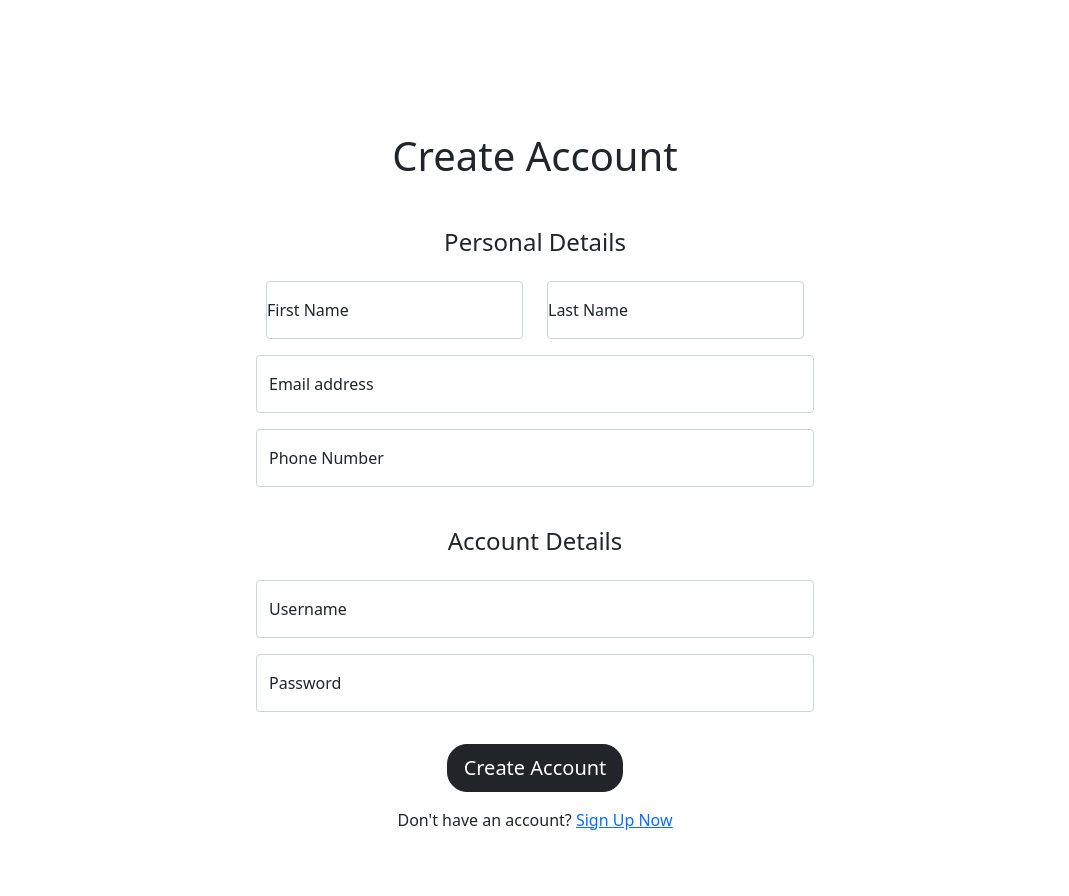
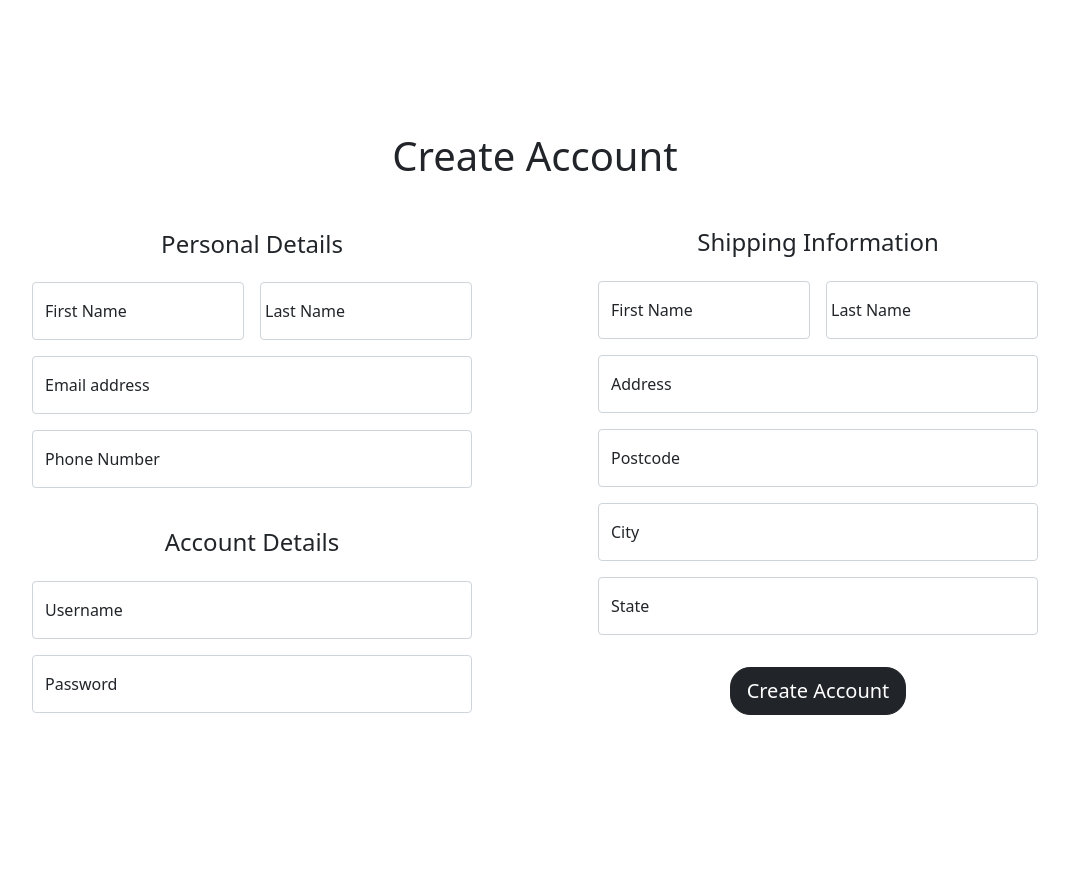
Before and after one commit to Ethanoll47/e-commerce-website, a PHP site: page /createAccount.html in a window 1280 px wide. Shown: the whole page, without its empty margins (105-1174 px from the left). After the commit the page ends 715 px from the top, so only its background shows below. Run offline with PHP 8.4, Linux system fonts and the light colour scheme; some libraries are stand-ins or nearby versions.

Commit message:
Added input fields to createAccount page

```diff
--- a/createAccount.html
+++ b/createAccount.html
@@ -11,50 +11,88 @@
 </head>
 <body>
   <section class="p-5">
+    <h1 class="m-4 text-center">Create Account</h1>
     <div class="container">
-      <div class="d-flex flex-column justify-content-center align-items-center mb-3">
-        <h1 class="m-4 text-center">Create Account</h1>
+      <div class="row gx-3">
+        <div class="col-md d-flex flex-column justify-content-center align-items-center mb-3">
 
           <h4 class="m-4 text-center">Personal Details</h4>
 
-        <div class="row">
-            <div class="col form-floating mb-3 input-box">
-              <input type="text" class="form-control" id="floatingInput" placeholder="First name" aria-label="First name">
-              <label for="floatingInput">First Name</label>
+          <div class="row gx-3 account-input">
+            <div class="col form-floating ps-0 mb-3 text-break">
+              <input type="text" class="form-control" id="firstName" placeholder="First name" aria-label="First name">
+              <label for="firstName">First Name</label>
             </div>
-            <div class="col form-floating mb-3 input-box">
-              <input type="text" class="form-control" id="floatingInput" placeholder="Last name" aria-label="Last name">
-              <label for="floatingInput">Last Name</label>
+            <div class="col form-floating pe-0 mb-3">
+              <input type="text" class="form-control" id="lastName" placeholder="Last name" aria-label="Last name">
+              <label for="lastName">Last Name</label>
             </div>
           </div>
 
-        <div class="form-floating mb-3 input-box">
-          <input type="email" class="form-control" id="floatingInput" placeholder="Email Address">
-          <label for="floatingInput">Email address</label>
+
+          <div class="form-floating mb-3 account-input">
+            <input type="email" class="form-control" id="email" placeholder="Email Address">
+            <label for="email">Email address</label>
           </div>
 
-        <div class="form-floating mb-3 input-box">
-            <input type="number" class="form-control" id="floatingInput" placeholder="Phone Number">
-            <label for="floatingInput">Phone Number</label>
+          <div class="form-floating mb-3 account-input">
+              <input type="number" class="form-control" id="phoneNumber" placeholder="Phone Number">
+              <label for="phoneNumber">Phone Number</label>
             </div>
 
           <h4 class="m-4 text-center">Account Details</h4>
 
-        <div class="form-floating mb-3 input-box">
-            <input type="text" class="form-control" id="floatingInput" placeholder="Username">
-            <label for="floatingInput">Username</label>
+          <div class="form-floating mb-3 account-input">
+              <input type="text" class="form-control" id="username" placeholder="Username">
+              <label for="username">Username</label>
             </div>
 
-        <div class="form-floating mb-3 input-box">
-          <input type="password" class="form-control" id="floatingPassword" placeholder="Password">
-          <label for="floatingPassword">Password</label>
+          <div class="form-floating mb-3 account-input">
+            <input type="password" class="form-control" id="password" placeholder="Password">
+            <label for="password">Password</label>
+          </div>
+
+        </div>
+
+        <div class="col-md d-flex flex-column justify-content-center align-items-center mb-3">
+          <h4 class="m-4 text-center">Shipping Information</h4>
+
+          <div class="row gx-3 account-input">
+            <div class="col form-floating ps-0 mb-3 text-nowrap">
+              <input type="text" class="form-control" id="firstName" placeholder="First name" aria-label="First name">
+              <label for="firstName">First Name</label>
+            </div>
+            <div class="col form-floating pe-0 mb-3">
+              <input type="text" class="form-control" id="lastName" placeholder="Last name" aria-label="Last name">
+              <label for="lastName">Last Name</label>
+            </div>
+          </div>
+
+          <div class="form-floating mb-3 account-input">
+            <input type="text" class="form-control" id="address" placeholder="Address">
+            <label for="address">Address</label>
+          </div>
+
+          <div class="form-floating mb-3 account-input">
+            <input type="text" class="form-control" id="postcode" placeholder="Postcode">
+            <label for="postcode">Postcode</label>
+          </div>
+
+          <div class="form-floating mb-3 account-input">
+            <input type="text" class="form-control" id="city" placeholder="City">
+            <label for="city">City</label>
+          </div>
+
+          <div class="form-floating mb-3 account-input">
+            <input type="text" class="form-control" id="state" placeholder="State">
+            <label for="state">State</label>
           </div>
 
           <button type="submit" class="btn btn-dark btn-lg mt-3 mb-3" name="login" id="login">Create Account</button>
-        <div>
-          Don't have an account? <a href="createAccount.html">Sign Up Now</a>
           </div>
+
       </div>
+
     </div>
 
   </section>
--- a/index.html
+++ b/index.html
@@ -79,7 +79,7 @@
                     </p>
                     <button class="btn btn-primary btn-lg" data-bs-toggle="modal" data-bs-target="#enroll">Button</button>
                 </div>
-                <img class="img-fluid w-50 d-none d-sm-block" src="img/showcase.svg" alt="">
+                <img class="img-fluid w-50 d-none d-sm-block" src="images/dress.jpg" alt="">
             </div>
         </div>
     </section>
@@ -101,7 +101,7 @@
     <section class="p-5">
         <div class="container">
             <div class="row text-center g-4">
-                <div class="col-md">
+                <div class="col-m d">
                     <div class="card bg-dark text-light">
                         <div class="card-body text-center">
                             <div class="h1 mb-3">
--- a/style.css
+++ b/style.css
@@ -26,6 +26,10 @@ body::before {
     width: 100%;
 }
 
+.account-input {
+    width: 80%;
+}
+
 @media(min-width: 768px) {
     .news-input{
         width: 50%;
```
Lines whose indentation alone changed are shown as unchanged.
